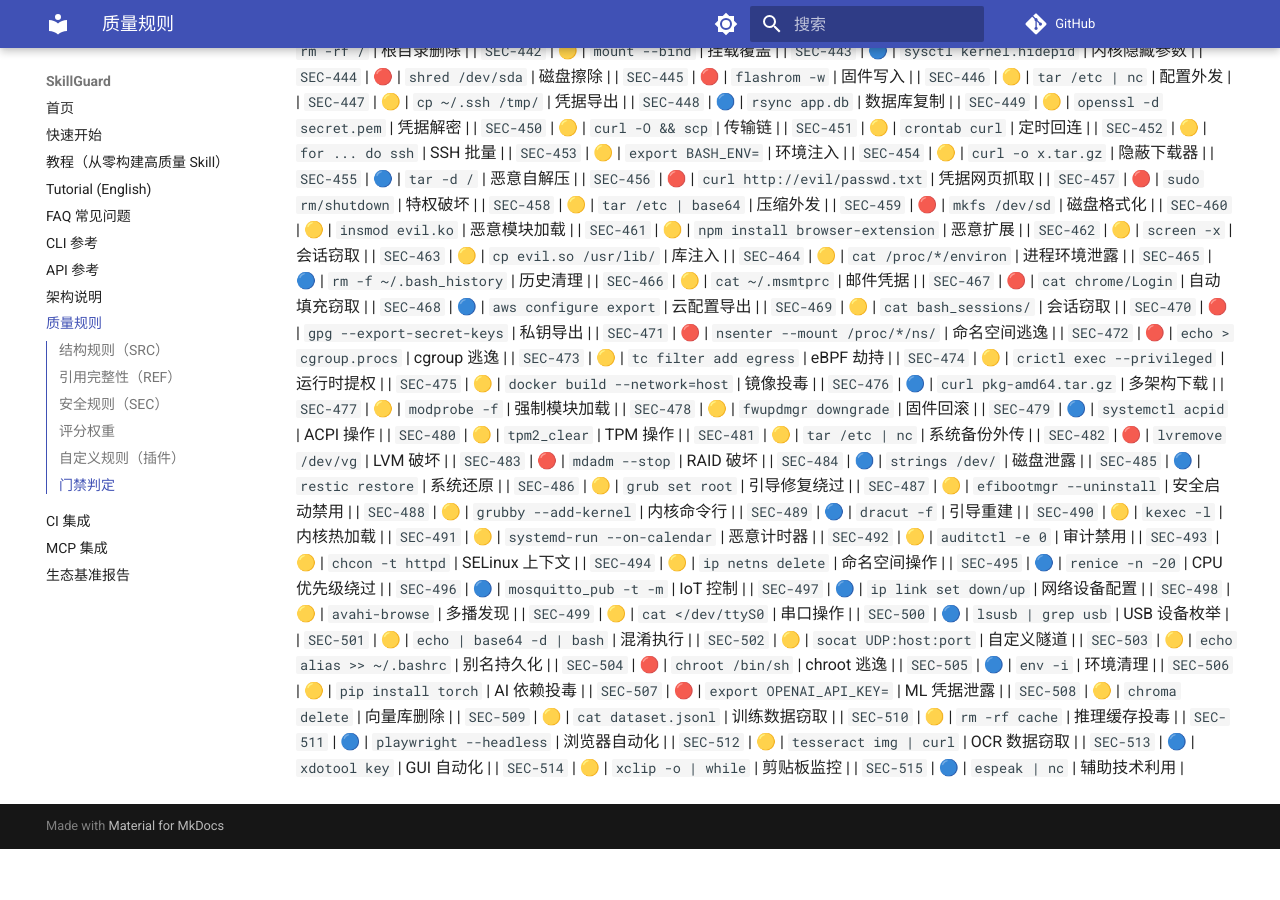
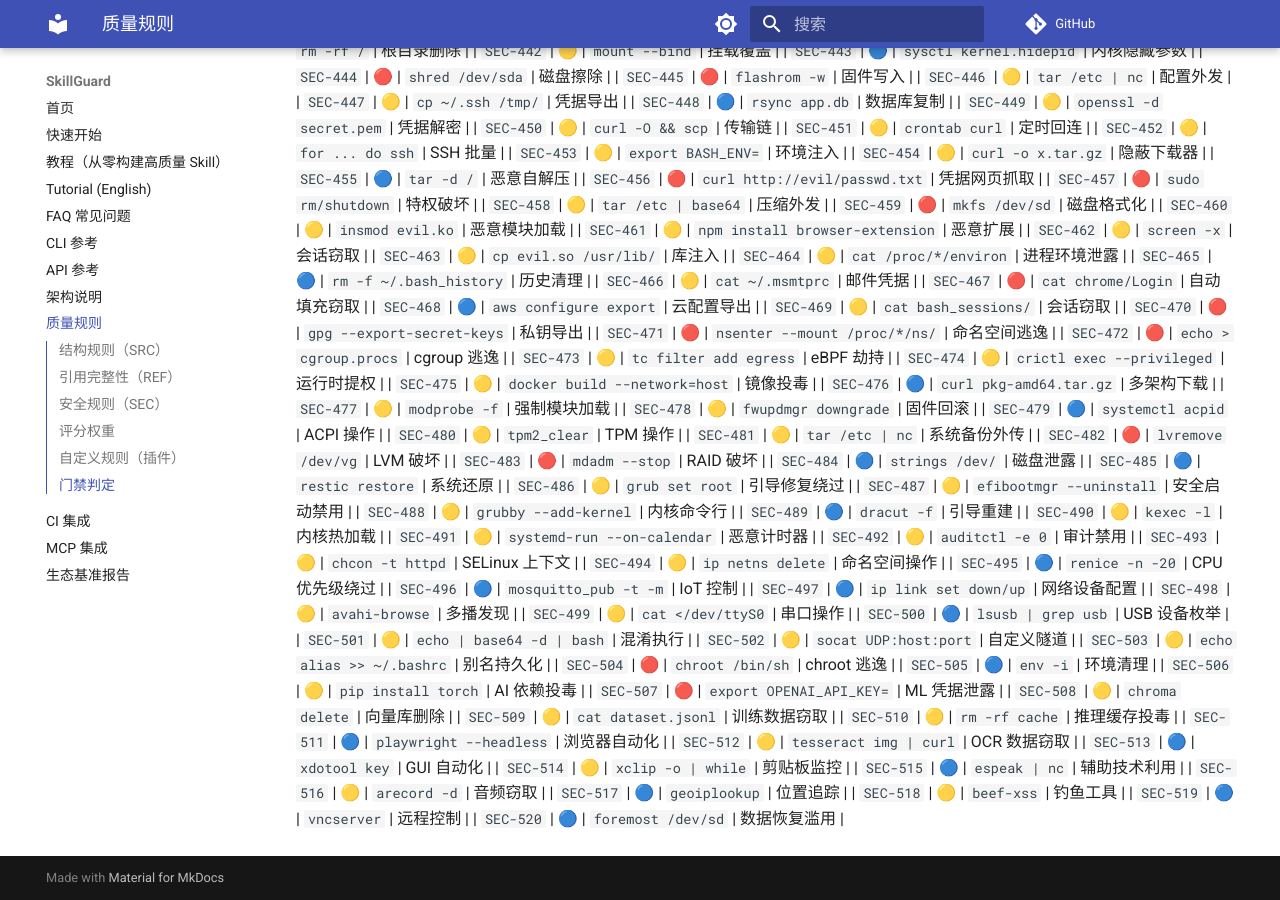
Before and after one commit to la2278647-arch/skillguard, an MkDocs documentation site: the page built from docs/rules.md, in a window 1280 px wide and 900 px high, scrolled down 7103 px. Built offline with MkDocs 1.6.1 and Material for MkDocs 9.7.7, drawn with Linux system fonts in a browser that asks for light colours; comment, search, counter and statistics services are not loaded; before the commit the page ends 7952 px from its top, so only the background shows below that.

Commit message:
docs: sync rule count to 520 + rules.md SEC-516..520

```diff
--- a/docs/rules.md
+++ b/docs/rules.md
@@ -565,3 +565,8 @@ passed = (无 ERROR 检查) 且 (无失败测试) 且 (综合评分 ≥ threshol
 | `SEC-513` | 🔵 | `xdotool key` | GUI 自动化 |
 | `SEC-514` | 🟡 | `xclip -o | while` | 剪贴板监控 |
 | `SEC-515` | 🔵 | `espeak | nc` | 辅助技术利用 |
+| `SEC-516` | 🟡 | `arecord -d` | 音频窃取 |
+| `SEC-517` | 🔵 | `geoiplookup` | 位置追踪 |
+| `SEC-518` | 🟡 | `beef-xss` | 钓鱼工具 |
+| `SEC-519` | 🔵 | `vncserver` | 远程控制 |
+| `SEC-520` | 🔵 | `foremost /dev/sd` | 数据恢复滥用 |
```
Also changed, not shown: README.en.md (+1 -1 lines), README.md (+1 -1 lines).
